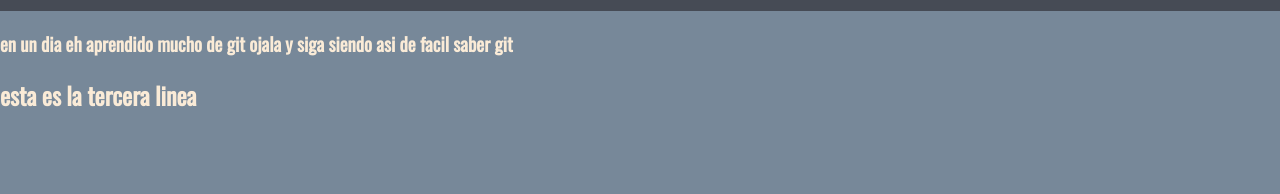
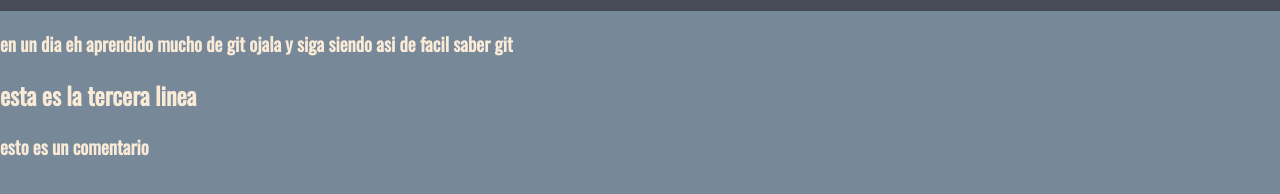
Before and after one commit to Anyelo-Gomez/curso-git, a plain HTML site: page index.html in a window 1280 px wide. Shown: the part 82-276 px from the top of the page. Drawn offline with nearby package versions, Linux system fonts and the light colour scheme; a web font is replaced by a local one.

Commit message:
agregando un nuevo h3 con un div class div3

```diff
--- a/index.html
+++ b/index.html
@@ -18,6 +18,8 @@
         <h3>en un dia eh aprendido mucho de git ojala y siga siendo asi de facil saber git </h3>
         <h2>esta es la tercera linea</h2>
     </div>
-
+    <div class="div3">
+        <h3>esto es un comentario</h3>
+    </div>
 </body>
 </html>
```
